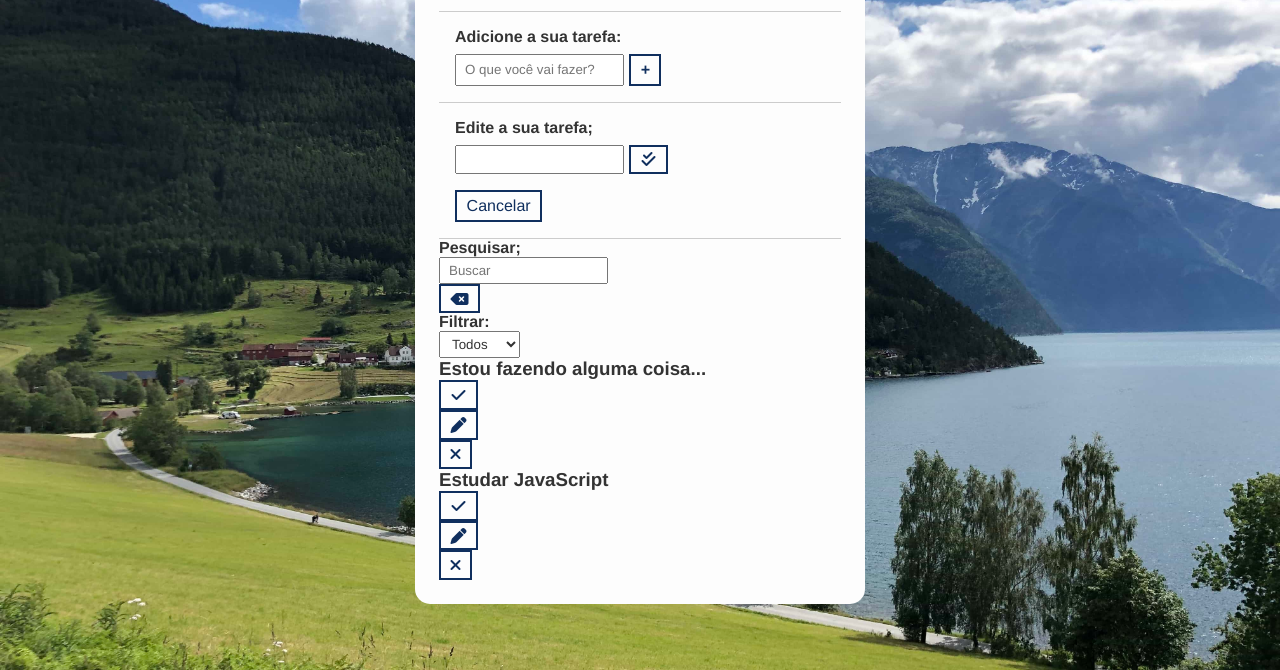
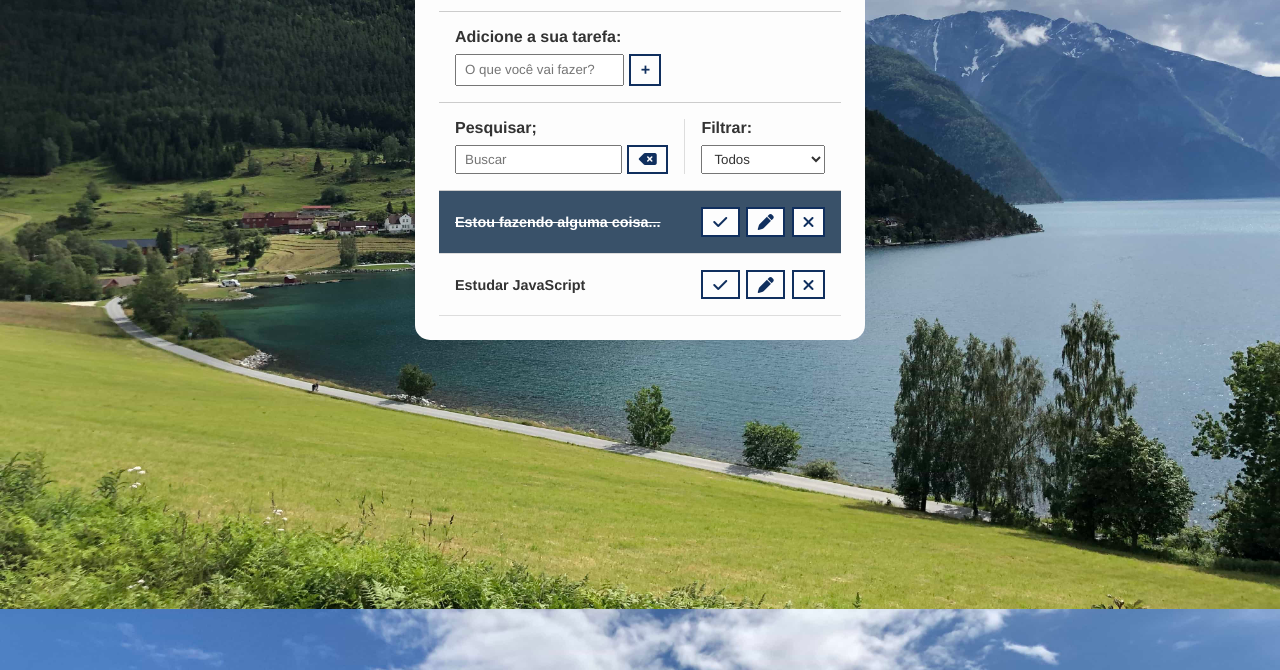
Before and after one commit to MarcosAdaSilva/To-Do-com-JavaScript, a plain HTML site: page index.html in a window 1280 px wide. Shown: the part 130-800 px from the top of the page. Drawn offline with Linux system fonts and the light colour scheme.

Commit message:
estudando

```diff
--- a/css/styles.css
+++ b/css/styles.css
@@ -83,3 +83,70 @@ select {
 #cancel-edit-btn {
   margin-top: 1rem;
 }
+
+/* Todo toolbar */
+#toobar {
+  padding: 1rem;
+  border-bottom: 1px solid #ccc;
+  display: flex;
+}
+
+#toobar h4 {
+  margin-bottom: 0.5rem;
+}
+
+#search {
+  border-right: 1px solid #ddd;
+  padding-right: 1rem;
+  margin-right: 1rem;
+  width: 65%;
+  display: flex;
+  flex-direction: column;
+}
+
+#search form {
+  display: flex;
+}
+
+#search input {
+  width: 100%;
+  margin-right: 0.3rem;
+}
+
+#filter {
+  width: 35%;
+  display: flex;
+  flex-direction: column;
+}
+
+#filter select {
+  flex: 1;
+}
+/* Todo list*/
+.todo {
+  display: flex;
+  justify-content: space-around;
+  align-items: center;
+  padding: 1rem;
+  border-bottom: 1px solid #ddd;
+  transition: 0.3s;
+}
+
+.todo h3 {
+  flex: 1;
+  font-size: 0.9rem;
+}
+
+.todo button {
+  margin-left: 0.4rem;
+}
+
+.done {
+  background-color: #395169;
+}
+
+.done h3 {
+  color: #fff;
+  text-decoration: line-through;
+  font-size: italic;
+}
--- a/index.html
+++ b/index.html
@@ -36,7 +36,7 @@
           </button>
         </div>
       </form>
-      <form id="edit-form" class="">
+      <form id="edit-form" class="hide">
         <p>Edite a sua tarefa;</p>
         <div class="form-control">
           <input type="text" id="edit-input" />
@@ -66,7 +66,7 @@
         </div>
       </div>
       <div id="todo-list">
-        <div class="todo">
+        <div class="todo done">
           <h3>Estou fazendo alguma coisa...</h3>
           <button class="finish-todo">
             <i class="fa-solid fa-check"></i>
```
Also changed, not shown: js/scripts.js (+11 -0 lines).
